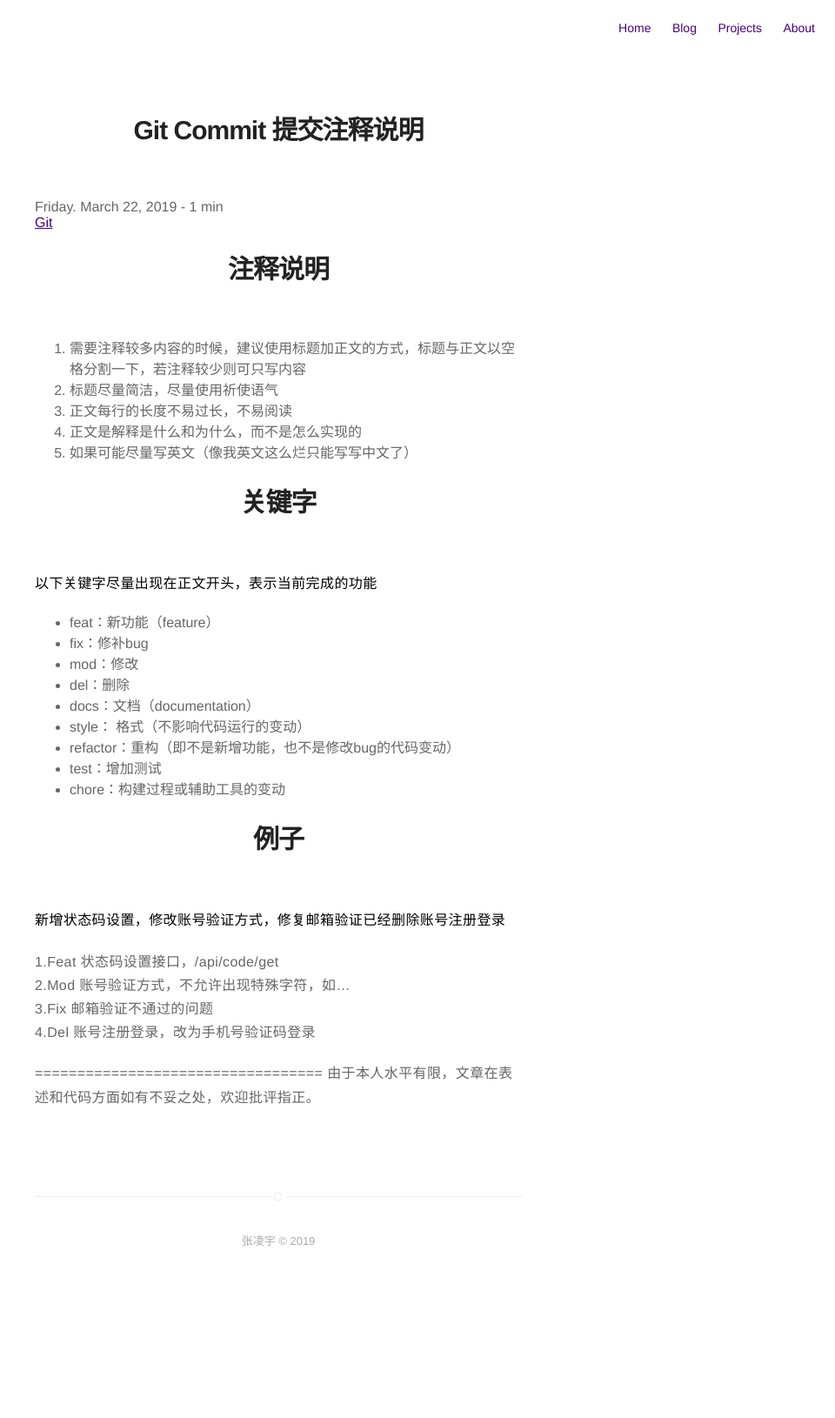
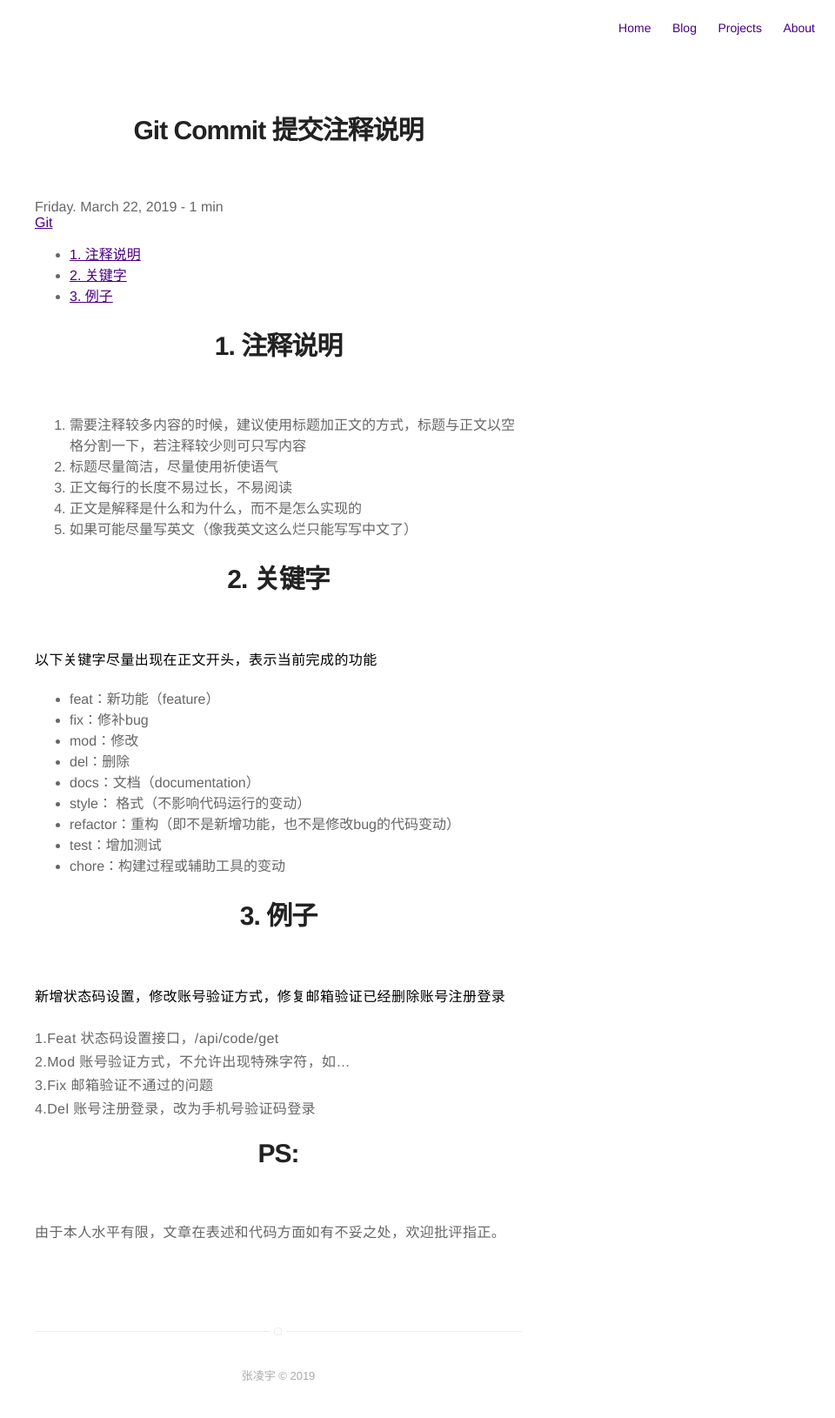
Before and after one commit to ArcherZdip/archerzdip.github.io, a Jekyll site: the page built from _posts/2019-03-22-Git Commit 提交注释说明.md, in a window 1280 px wide. Shown: the whole page at 87% size, without its empty margins (320-1280 px from the left). Built offline with Jekyll 4.4.1, drawn with Linux system fonts in a browser that asks for light colours; before the commit the page ends 1475 px from its top, so only the background shows below that.

Commit message:
Fix blog

```diff
--- a/_posts/2019-03-22-Git Commit 提交注释说明.md
+++ b/_posts/2019-03-22-Git Commit 提交注释说明.md
@@ -5,15 +5,21 @@ category: blog
 tags: |-
   Git
 ---
+<!-- TOC -->
 
-# 注释说明
+- [1. 注释说明](#1-注释说明)
+- [2. 关键字](#2-关键字)
+- [3. 例子](#3-例子)
+
+<!-- /TOC -->
+# 1. 注释说明
 1. 需要注释较多内容的时候，建议使用标题加正文的方式，标题与正文以空格分割一下，若注释较少则可只写内容
 2. 标题尽量简洁，尽量使用祈使语气
 3. 正文每行的长度不易过长，不易阅读
 4. 正文是解释是什么和为什么，而不是怎么实现的
 5. 如果可能尽量写英文（像我英文这么烂只能写写中文了）
 
-# 关键字
+# 2. 关键字
 **以下关键字尽量出现在正文开头，表示当前完成的功能**
 - feat：新功能（feature）
 - fix：修补bug
@@ -25,7 +31,7 @@ tags: |-
 - test：增加测试
 - chore：构建过程或辅助工具的变动
 
-# 例子
+# 3. 例子
 **新增状态码设置，修改账号验证方式，修复邮箱验证已经删除账号注册登录**
 
 1.Feat 状态码设置接口，/api/code/get
@@ -34,5 +40,6 @@ tags: |-
 4.Del 账号注册登录，改为手机号验证码登录
 
 
+PS:
 ==================================
 由于本人水平有限，文章在表述和代码方面如有不妥之处，欢迎批评指正。
```
